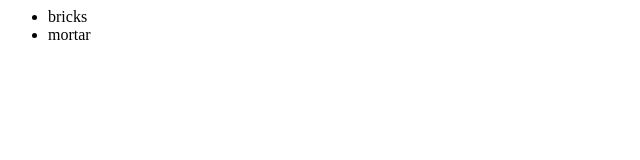
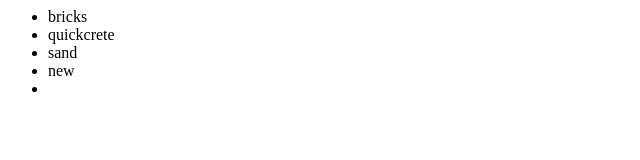
Before and after one commit to mkecreativegenius/newGitTest, a plain HTML site: page index.html in a window 1280 px wide. Shown: the full height of the page, 0-640 px from the left. Drawn offline with Linux system fonts and the light colour scheme.

Commit message:
Added new list items

```diff
--- a/index.html
+++ b/index.html
@@ -3,7 +3,10 @@
 		<div>
 			<ul>
 				<li>bricks</li>
-				<li>mortar</li>
+				<li>quickcrete</li>
+				<li>sand</li>
+				<li>new</li>
+				<li></li>
 			</ul>
 		</div>
 	</body>
```
